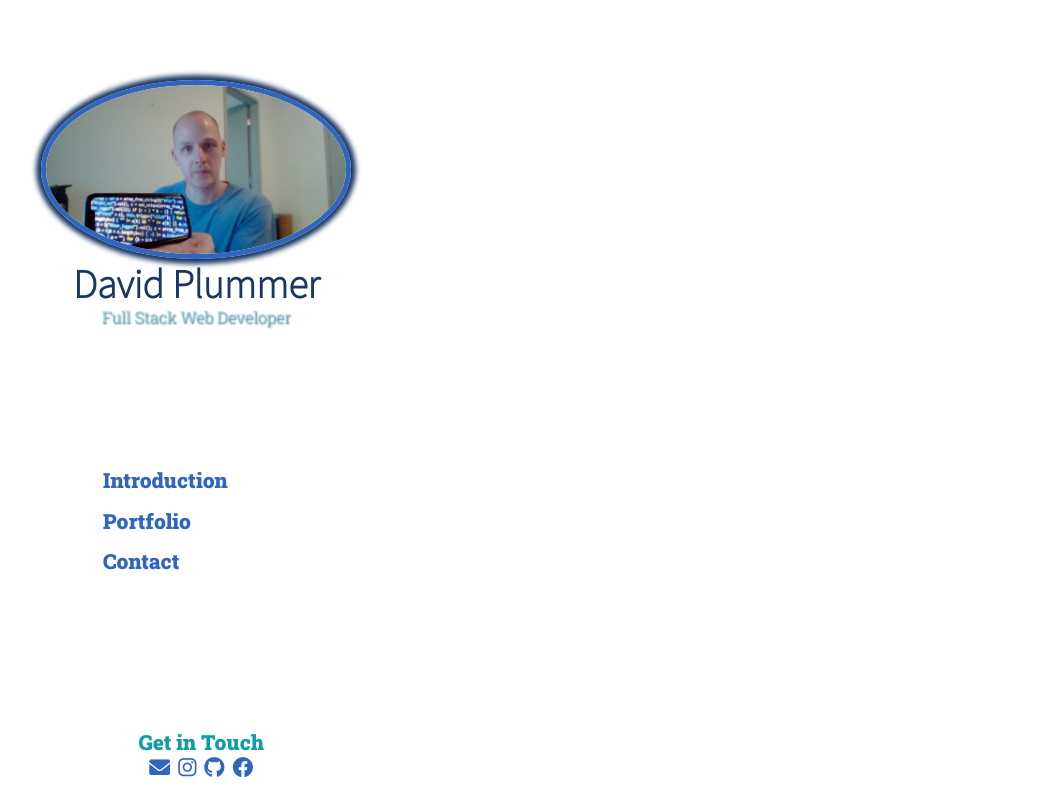
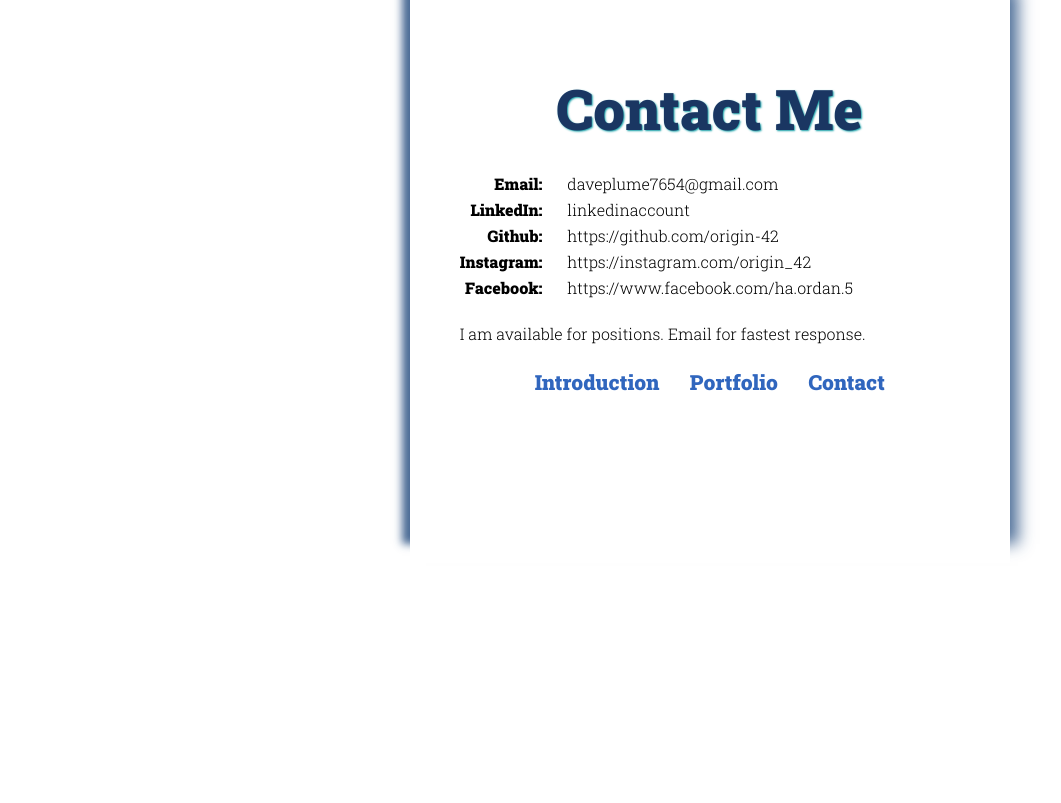
Before and after one commit to origin-42/Dave-Plummer-Portfolio, a plain HTML site: page contact.html in a window 1280 px wide. Shown: the whole page, without its empty margins (17-1078 px from the left). Drawn offline with Linux system fonts and the light colour scheme.

Commit message:
updated content section

```diff
--- a/assets/css/contact.css
+++ b/assets/css/contact.css
@@ -1,5 +1,54 @@
 /* Remove background image */
+aside * {
+    position: absolute;
+    left: -999em;
+}
 .main-content {
     background: var(--white);
     z-index: 2;
 }
+
+.main-content {
+    background: transparent;
+}
+
+/* main content */
+.contact-me-content {
+    padding: 80px 50px 140px 50px;
+    width: 500px;
+    background-color: var(--white);
+    box-shadow: 12px -15px 15px -4px rgba(31, 73, 125, 0.8), -12px -15px 8px -4px rgba(31, 73, 125, 0.8);
+}
+.contact-h2 {
+    font-size: var(--jumbo);
+    color: var(--text-true-blue);
+    text-shadow: 1px 1px 2px var(--text-aqua-blue);
+    justify-content: center;
+}
+.contact-me-content section {
+    margin-top: 30px;
+}
+.contact-me-content * {
+    margin-bottom: 10px;
+}
+
+/* lists */
+.contact-left {
+    padding-right: 25px;
+    font-weight: bold;
+    text-align: end;
+}
+.contact-me-list {
+    width: 70%;
+    justify-content: space-between;
+}
+.contact-nav {
+    padding: 10px 0 0 0;
+    justify-content: center;
+}
+
+@media (max-width: 1000px) {
+    .contact-me-content {
+        height: 100vh;
+    }
+}
--- a/assets/css/reset.css
+++ b/assets/css/reset.css
@@ -12,7 +12,6 @@ ol, ul {
 }
 ul, ul li, a {
 	text-decoration: none;
-	color: white;
 }
 button {
 	border: none;
--- a/contact.html
+++ b/contact.html
@@ -13,7 +13,7 @@
     <title>Contact</title>
 </head>
 <body>
-    <main class="grid grid-page-template">
+    <main class="grid grid-page-template main">
         <!-- Aside Info Section -->
         <aside class="flex column">
             <figure class="header-image flex column">
@@ -42,8 +42,42 @@
         </aside>
 
         <!-- Main Page Content -->
-        <section class="flex column main-content">
-            <!--  -->
+        <section class="flex column main-content contact-content">
+            <article class="contact-me-content flex column">
+                <h2 class="flex contact-h2">Contact Me
+                </h2>
+                <section class="flex">
+                    <!-- contact info left -->
+                    <article>
+                        <ul>
+                            <li class="contact-left">Email:</li>
+                            <li class="contact-left">LinkedIn:</li>
+                            <li class="contact-left">Github:</li>
+                            <li class="contact-left">Instagram:</li>
+                            <li class="contact-left">Facebook:</li>
+                        </ul>
+                    </article>
+                    <!-- contact info right -->
+                    <article>
+                        <ul>
+                            <li class="contact-right">daveplume7654@gmail.com</li>
+                            <li class="contact-right">linkedinaccount</li>
+                            <li class="contact-right">https://github.com/origin-42</li>
+                            <li class="contact-right">https://instagram.com/origin_42</li>
+                            <li class="contact-right">https://www.facebook.com/ha.ordan.5</li>
+                        </ul>
+                    </article>
+                </section>
+                <p>I am available for positions. Email for fastest response.
+                </p>
+                <nav class="flex contact-nav">
+                    <ul class="flex contact-me-list">
+                        <li class="contact-list"><a href="./introduction.html">Introduction</a></li>
+                        <li class="contact-list"><a href="./portfolio.html">Portfolio</a></li>
+                        <li class="contact-list"><a href="./contact.html">Contact</a></li>
+                    </ul>
+                </nav>
+            </article>
         </section>
     </main>
 </body>
```
Also changed, not shown: introduction.html (+0 -3 lines).
